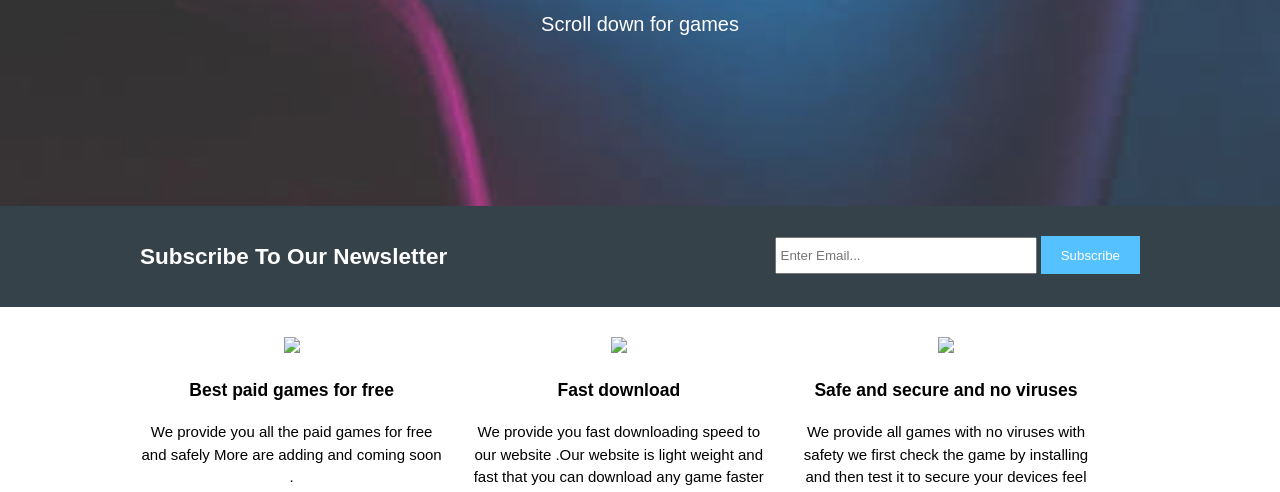
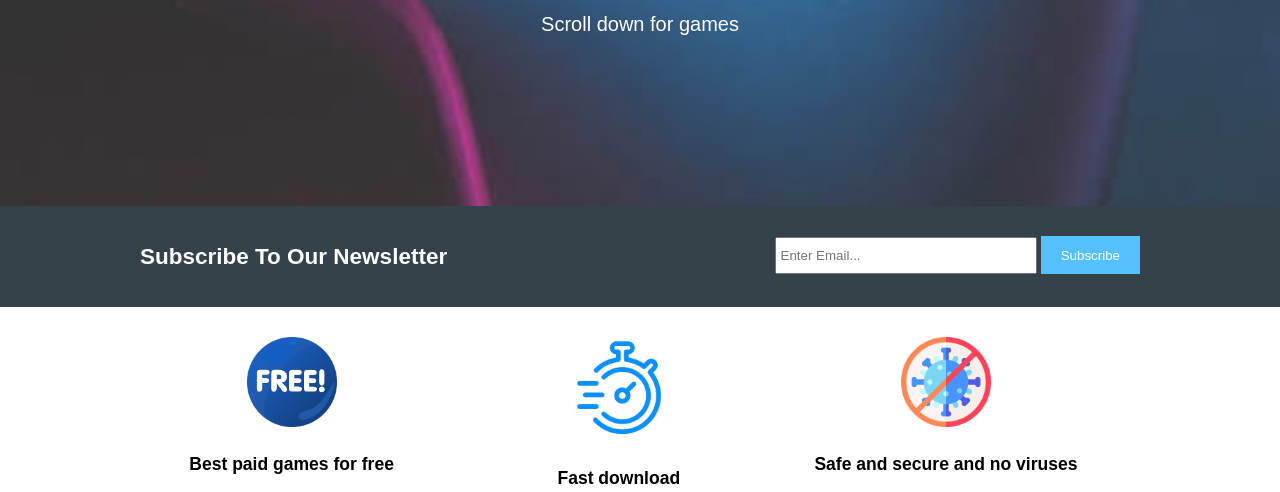
Before and after one commit to Deepcode2021/The-All-New-, a plain HTML site: page index.html in a window 1280 px wide. Shown: the part 297-789 px from the top of the page. Drawn offline with Linux system fonts and the light colour scheme; files whose address does not match are found by name.

Commit message:
Update index.html

```diff
--- a/index.html
+++ b/index.html
@@ -45,17 +45,17 @@
     <section id="boxes">
       <div class="container">
         <div class="box">
-          <img src="./img/free.jpeg">
+          <img src="free.jpeg">
           <h3>Best paid games for free</h3>
           <p>We provide you all the paid games for free and safely More are adding and coming soon .</p>
         </div>
         <div class="box">
-          <img src="./img/fast.png">
+          <img src="fast.png">
           <h3>Fast download </h3>
           <p>We provide you fast downloading speed to our website .Our website is light weight and fast that you can download any game faster than the other.</p>
         </div>
         <div class="box">
-          <img src="./img/noviruse.png">
+          <img src="noviruse.png">
           <h3>Safe and secure and no viruses</h3>
           <p>We provide all games with no viruses with safety we first check the game by installing and then test it to secure your devices feel free to download its safe .</p>
         </div>
```
